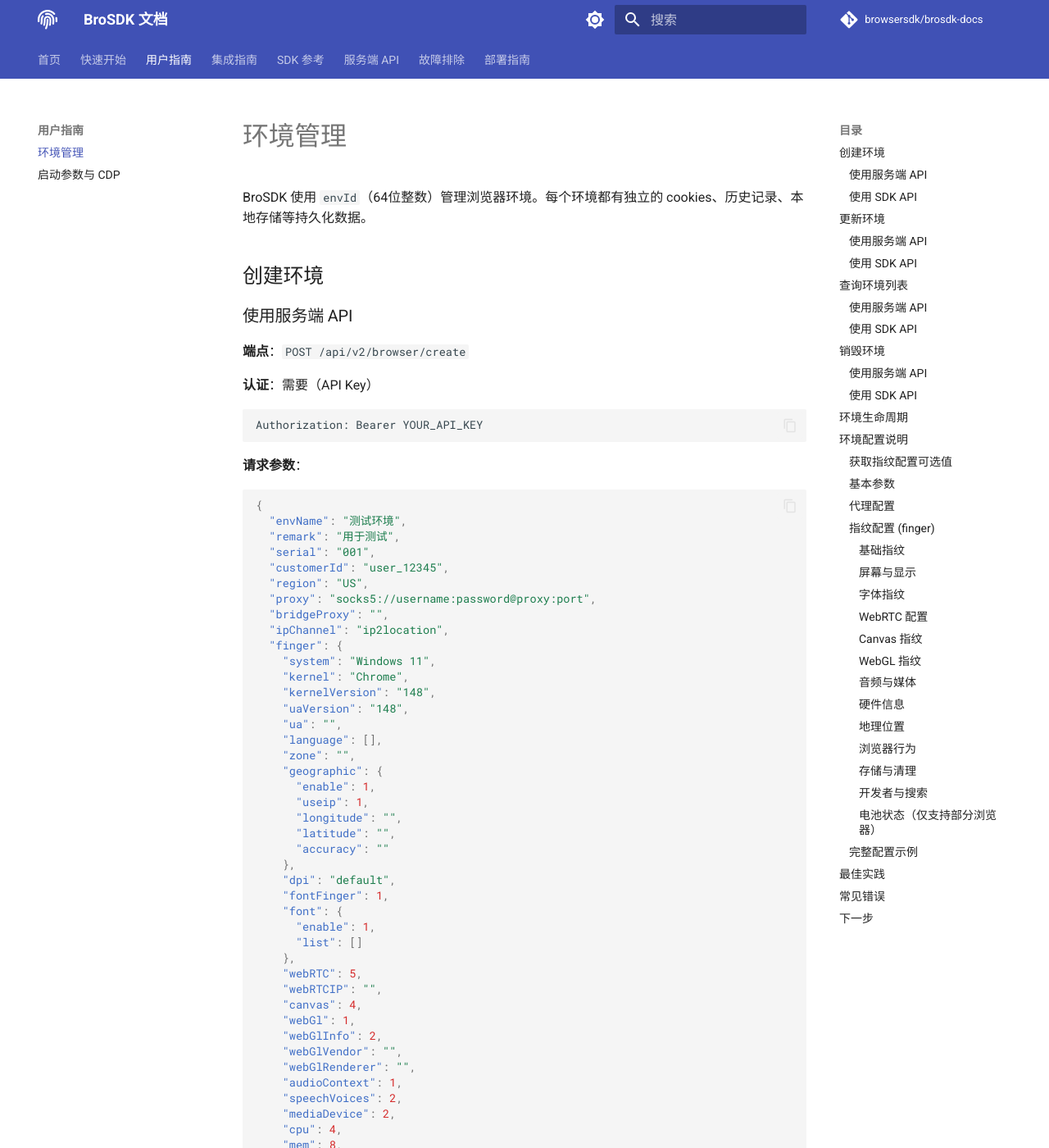
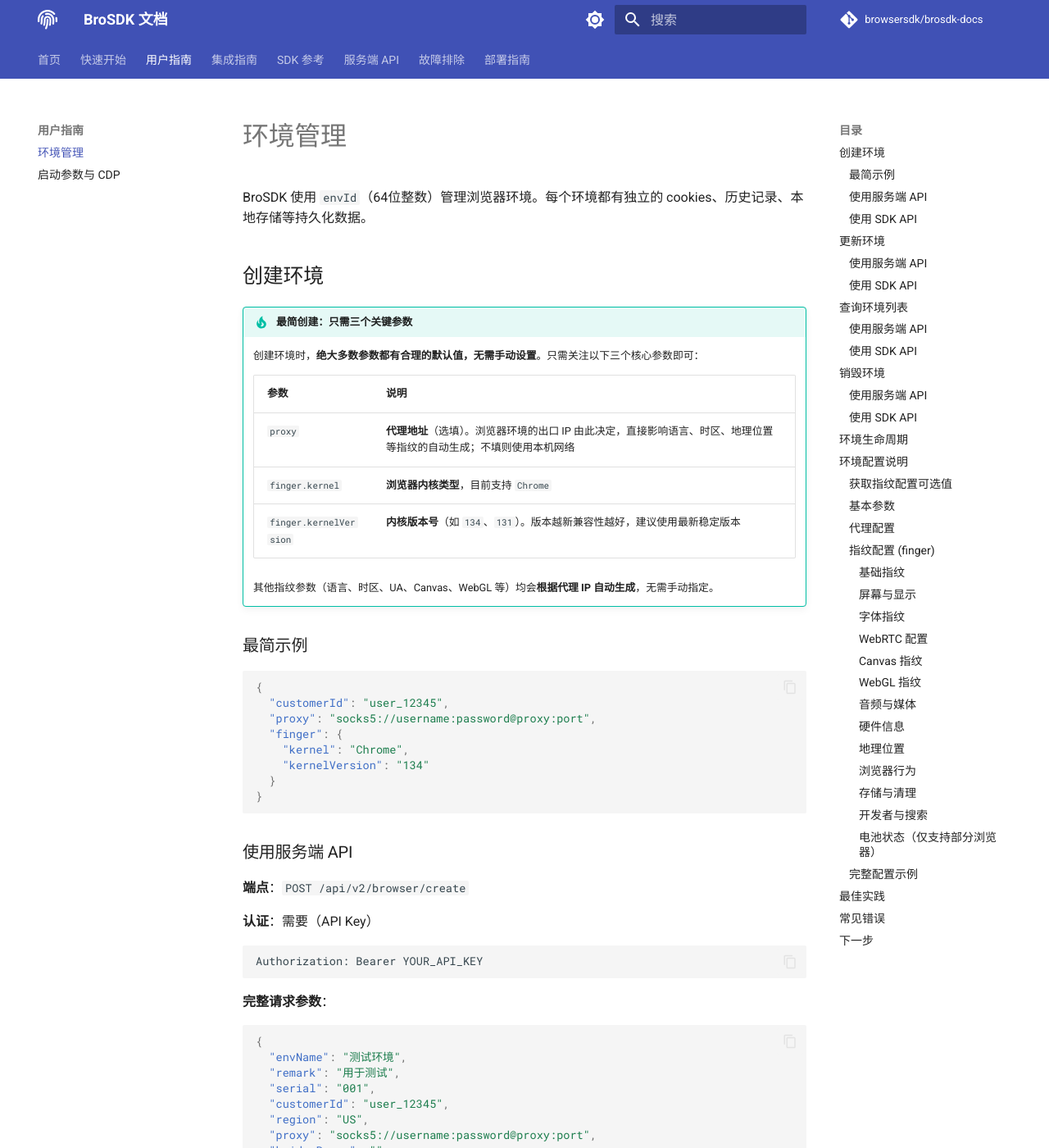
Before and after one commit to browsersdk/brosdk-docs, an MkDocs documentation site: the page built from docs/user-guide/environment.md, in a window 1280 px wide and 1400 px high. Shown: the whole window at 82% size. Built offline with MkDocs 1.6.1 and Material for MkDocs 9.7.7, drawn with Linux system fonts in a browser that asks for light colours; comment, search, counter and statistics services are not loaded; some of the changed text lies outside the part shown.

````diff
--- a/docs/user-guide/environment.md
+++ b/docs/user-guide/environment.md
@@ -3,6 +3,30 @@
 BroSDK 使用 `envId`（64位整数）管理浏览器环境。每个环境都有独立的 cookies、历史记录、本地存储等持久化数据。
 
 ## 创建环境
+
+!!! tip "最简创建：只需三个关键参数"
+    创建环境时，**绝大多数参数都有合理的默认值，无需手动设置**。只需关注以下三个核心参数即可：
+
+    | 参数 | 说明 |
+    |---|---|
+    | `proxy` | **代理地址**（选填）。浏览器环境的出口 IP 由此决定，直接影响语言、时区、地理位置等指纹的自动生成；不填则使用本机网络 |
+    | `finger.kernel` | **浏览器内核类型**，目前支持 `Chrome` |
+    | `finger.kernelVersion` | **内核版本号**（如 `134`、`131`）。版本越新兼容性越好，建议使用最新稳定版本 |
+
+    其他指纹参数（语言、时区、UA、Canvas、WebGL 等）均会**根据代理 IP 自动生成**，无需手动指定。
+
+### 最简示例
+
+```json
+{
+  "customerId": "user_12345",
+  "proxy": "socks5://username:password@proxy:port",
+  "finger": {
+    "kernel": "Chrome",
+    "kernelVersion": "134"
+  }
+}
+```
 
 ### 使用服务端 API
 
@@ -14,7 +38,7 @@ BroSDK 使用 `envId`（64位整数）管理浏览器环境。每个环境都有
 Authorization: Bearer YOUR_API_KEY
 ```
 
-**请求参数**：
+**完整请求参数**：
 
 ```json
 {
@@ -27,10 +51,10 @@ Authorization: Bearer YOUR_API_KEY
   "bridgeProxy": "",
   "ipChannel": "ip2location",
   "finger": {
+    "kernel": "Chrome",
+    "kernelVersion": "134",
     "system": "Windows 11",
-    "kernel": "Chrome",
-    "kernelVersion": "148",
-    "uaVersion": "148",
+    "uaVersion": "134",
     "ua": "",
     "language": [],
     "zone": "",
@@ -171,7 +195,20 @@ Authorization: Bearer YOUR_API_KEY
 Authorization: Bearer YOUR_USER_SIGN
 ```
 
-**请求参数**：与服务端 API 完全相同
+**请求参数**：与服务端 API 完全相同，最简只需传核心三个参数：
+
+```json
+{
+  "customerId": "user_12345",
+  "proxy": "socks5://username:password@proxy:port",
+  "finger": {
+    "kernel": "Chrome",
+    "kernelVersion": "134"
+  }
+}
+```
+
+**完整请求参数示例**：
 
 ```json
 {
@@ -184,10 +221,10 @@ Authorization: Bearer YOUR_USER_SIGN
   "bridgeProxy": "",
   "ipChannel": "ip2location",
   "finger": {
+    "kernel": "Chrome",
+    "kernelVersion": "134",
     "system": "Windows 11",
-    "kernel": "Chrome",
-    "kernelVersion": "148",
-    "uaVersion": "148",
+    "uaVersion": "134",
     "ua": "",
     "language": [],
     "zone": "",
@@ -787,8 +824,8 @@ curl -X GET "https://api.brosdk.com/api/v2/browser/getUiFingerList" \
 
 | 参数 | 类型 | 必填 | 说明 | 默认值 |
 |------|------|------|------|--------|
-| kernel | string | 是 | 浏览器内核类型：`Chrome`、`Firefox` | - |
-| kernelVersion | string | 是 | 内核版本号。Chrome 支持：107, 119, 122, 127, 131, 134, 138；Firefox 支持：130 | - |
+| kernel | string | 是 | 浏览器内核类型，目前支持：`Chrome` | - |
+| kernelVersion | string | 是 | 内核版本号。Chrome 支持：107, 119, 122, 127, 131, 134, 138 | - |
 | system | string | 否 | 操作系统：`Windows 7/8/8.1/10/11`、`MacOS 10-15`、`Android 9-13`、`IOS 14-16`、`Linux` | - |
 | ua | string | 否 | 自定义 User-Agent，为空时根据系统和浏览器版本自动生成 | 自动生成 |
 | uaVersion | string | 否 | User-Agent 版本号 | 与 kernelVersion 一致 |
````
